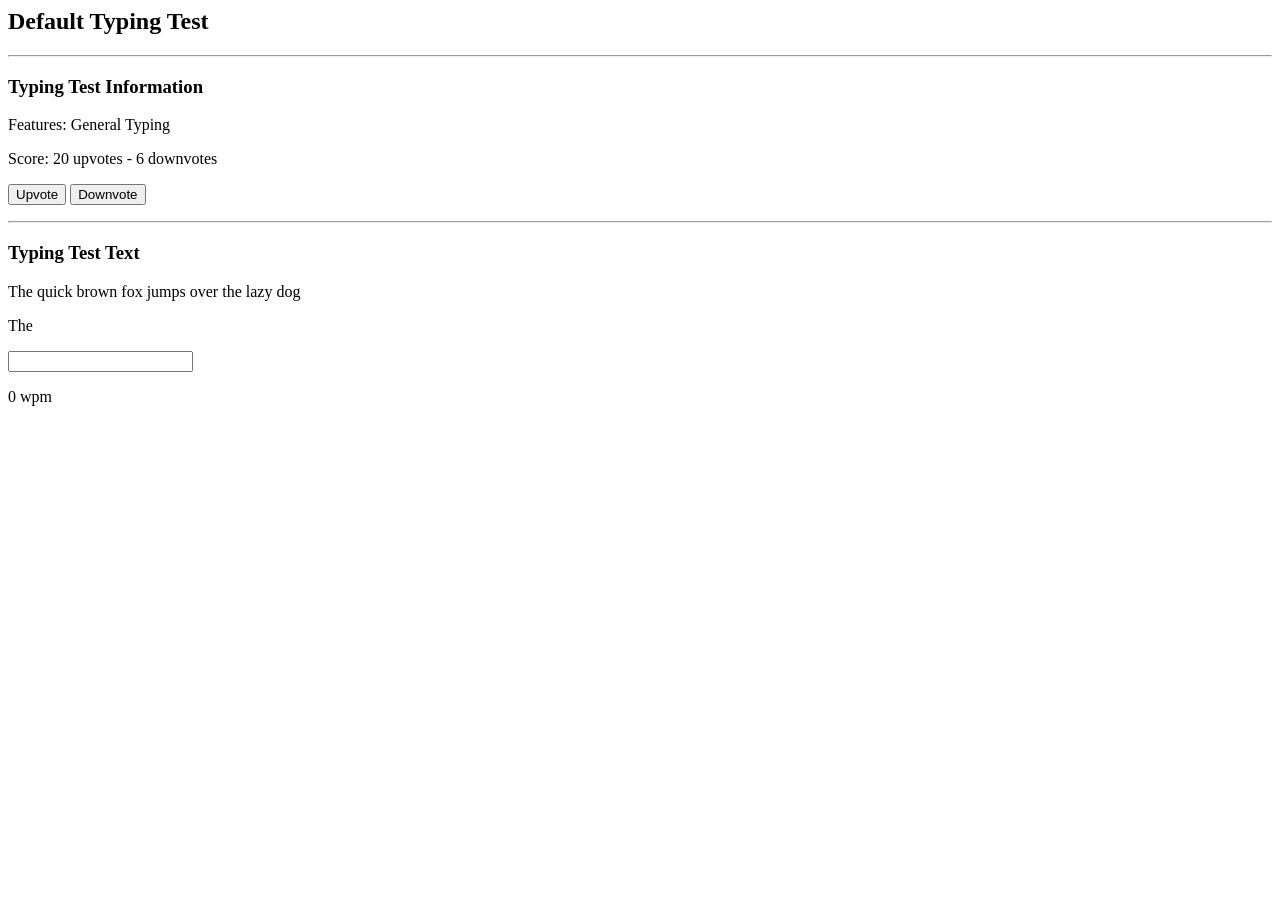
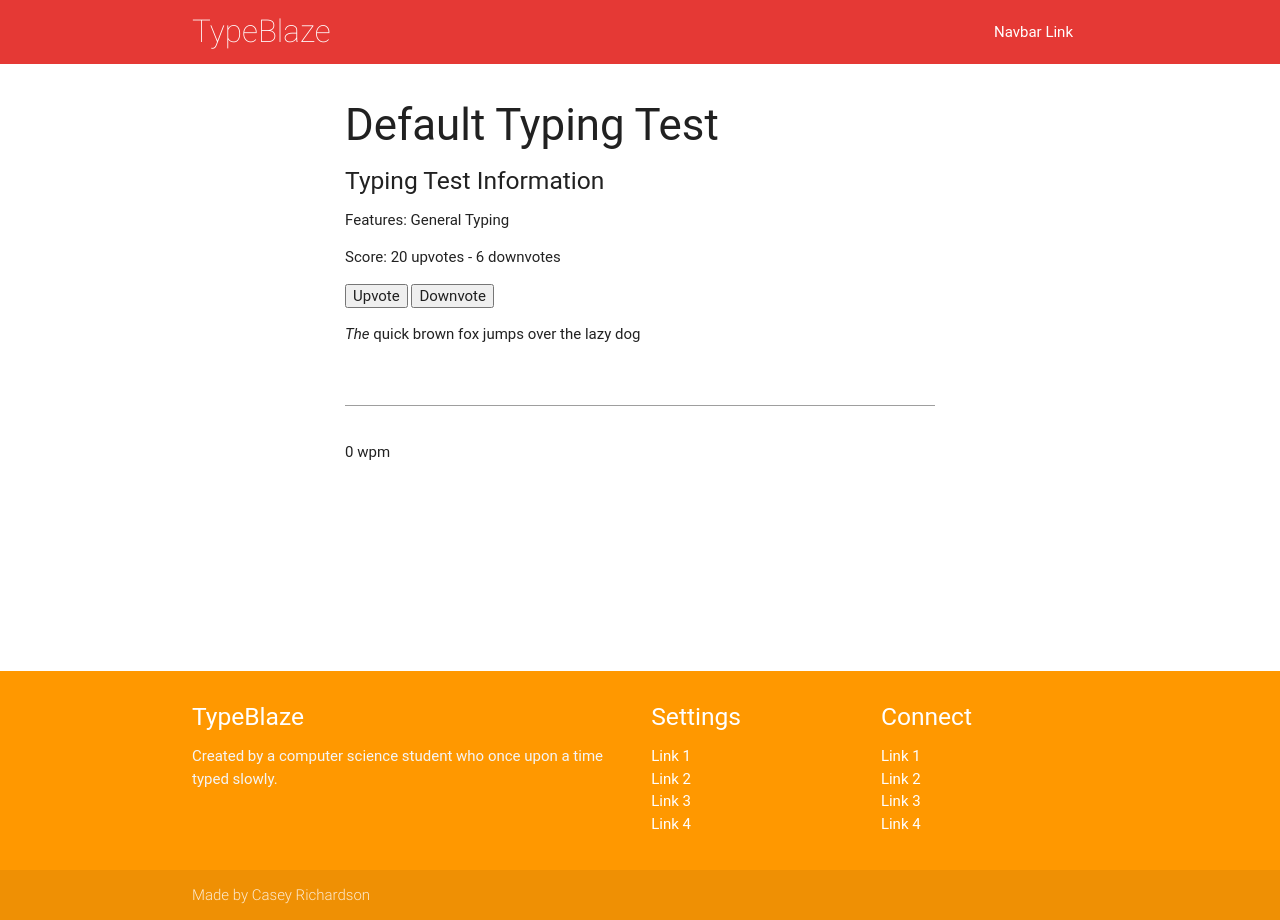
Before and after one commit to caseybrichardson/TypeBlaze, a Django app: a page that uses typingtest/templates/typingtest/detail.html in a window 1280 px wide. Run offline with Django 3.2, Linux system fonts and the light colour scheme; data comes from the database, SQL or seed files in the repository; some libraries are stand-ins or nearby versions; some web fonts are replaced.

Commit message:
Updated page styling. Separated javascript functionality into different files for re-use. Made re-usable html navbar and footers.

```diff
--- /dev/null
+++ b/typingtest/static/typingtest/css/style.css
@@ -0,0 +1,9 @@
+body {
+	display: flex;
+	min-height: 100vh;
+	flex-direction: column;
+}
+
+main {
+	flex: 1 0 auto;
+}
--- /dev/null
+++ b/typingtest/static/typingtest/js/cookie.js
@@ -0,0 +1,14 @@
+function getCookie(name) {
+    var cookieValue = null;
+    if (document.cookie && document.cookie != '') {
+        var cookies = document.cookie.split(';');
+        for (var i = 0; i < cookies.length; i++) {
+            var cookie = jQuery.trim(cookies[i]);
+            if (cookie.substring(0, name.length + 1) == (name + '=')) {
+                cookieValue = decodeURIComponent(cookie.substring(name.length + 1));
+                break;
+            }
+        }
+    }
+    return cookieValue;
+}
--- /dev/null
+++ b/typingtest/static/typingtest/js/typingtest.js
@@ -0,0 +1,121 @@
+var TypingTest = function(testTextLabel, inputField, wpmElement) {
+	var self = this;
+	// Saving variables for future
+	this.testTextLabel = testTextLabel;
+	this.inputField = inputField;
+	this.wpmElement = wpmElement;
+
+	// Tracking time
+	this.startedTyping = false;
+	this.currentWPM = 0;
+	this.startTime = 0;
+	this.currentTime = 0;
+	this.totalTime = 0;
+	this.timeConversion = 1000;
+	this.updateTime = 1000;
+
+	// Breaking and tracking the text
+	this.splitText = this.testTextLabel.text().split(' ');
+	this.currentWordIndex = 1;
+	this.currentStartLocation = 0;
+
+	this.doneHandler = null;
+	this.doneCalled = false;
+	this.intervalId = -999;
+
+	// Adding a property to the test
+	Object.defineProperty(this, 'done', {
+		get: function() {
+			return self.currentWordIndex > self.splitText.length;
+		}
+	});
+
+	// Assigns a completion handler to the test
+	this.onTestCompletion = function(handler) {
+		if(handler) {
+			self.doneHandler = handler;
+		}
+	}
+
+	// Updating the fields
+	this.updateFields = function() {
+		if(self.currentWordIndex < self.splitText.length) {
+			var text = self.testTextLabel.text();
+
+			var occurenceFirstIndex = text.indexOf(' ', self.currentWordIndex - 1);
+			if(self.currentWordIndex - 1 == 0) {
+				occurenceFirstIndex = 0;
+			}
+
+			var occurenceSecondIndex = text.indexOf(' ', self.currentWordIndex);
+
+			var textBefore = text.substring(0, occurenceFirstIndex);
+			var textHighlight = text.substring(occurenceFirstIndex, occurenceSecondIndex);
+			var textAfter = text.substring(occurenceSecondIndex, text.length);
+
+			self.testTextLabel.html(textBefore + '<em>' + textHighlight + '</em>' + textAfter);
+			self.inputField.val('');
+		}
+	}
+
+	// Using this to setup and avoid context issues
+	this.updateFields();
+
+	// Calculating the current words per minute
+	this.updateWPM = function() {
+		if(self.startedTyping && !self.done) {
+			self.currentTime = ($.now() / self.timeConversion);
+			var time = self.currentTime - self.startTime;
+			var ratio = 60 / time;
+			self.currentWPM = Math.round(self.currentWordIndex * ratio)
+			self.wpmElement.text(self.currentWPM + ' wpm');
+		}
+	}
+
+	// Saving the results to the server
+	this.saveResults = function() {
+
+	}
+
+	// Monitoring of the input keyup event
+	this.inputField.keyup(function(event) {
+
+		if(!self.done) {
+			if(!self.startedTyping) {
+				self.startTime = ($.now() / self.timeConversion);
+				self.currentTime = self.startTime;
+				self.startedTyping = true;
+			}
+
+			var keycode = event.keycode ? event.keycode : event.which;
+			if(keycode == 32) {
+				var inputText = self.inputField.val();
+				var matchText = self.splitText[self.currentWordIndex - 1];
+				var sliced = inputText.slice(0, -1);
+				if(inputText.slice(0, -1) == matchText) {
+					self.updateFields();
+					self.currentWordIndex++;
+					self.updateWPM();
+				}
+			}
+		}
+
+		if(self.done && !self.doneCalled) {
+			self.totalTime = self.currentTime - self.startTime;
+			if(self.intervalId != -999) {
+				clearInterval(self.intervalId);
+			}
+
+			self.inputField.val('');
+			self.inputField.disabled = true;
+			self.doneCalled = true;
+
+			if(self.doneHandler) {
+				self.doneHandler(self.totalTime, self.currentWPM);
+			}
+		}
+	});
+
+	// Update the wpm on a regular interval
+	this.intervalId = setInterval(this.updateWPM, this.updateTime);
+}
--- a/typingtest/templates/typingtest/detail.html
+++ b/typingtest/templates/typingtest/detail.html
@@ -1,39 +1,54 @@
-<h2> {{ typingtest.name }} </h2>
-<hr />
-<h3> Typing Test Information </h3>
-Features: {{ typingtest.features }}
-<p> Score: <span id="upvote-label">{{ typingtest.upvotes }}</span> upvotes - <span id="downvote-label">{{ typingtest.downvotes }}</span> downvotes</p>
-<form id="vote-form">
+{% load staticfiles %}
+
+<!DOCTYPE html>
+<html>
+	<head>
+		<title>{{typingtest.name}}</title>
+
+		<link rel="stylesheet" href="https://cdnjs.cloudflare.com/ajax/libs/materialize/0.96.1/css/materialize.min.css" />
+		<link rel="stylesheet" href="{% static 'typingtest/css/style.css' %}" />
+	</head>
+	<body>
+		<!-- Display the nav bar -->
+		{% include 'typingtest/nav.html' %}
+
+		<!-- Display the test information -->
+		<main>
+			<div class="container">
+				<div class="section">
+					<div class="row">
+						<div class="col s8 offset-s2">
+							<h3> {{ typingtest.name }} </h3>
+							<h5> Typing Test Information </h5>
+							<p> Features: {{ typingtest.features }} </p>
+							<p> Score: <span id="upvote-label">{{ typingtest.upvotes }}</span> upvotes - <span id="downvote-label">{{ typingtest.downvotes }}</span> downvotes </p>
 							<input type="button" name="submit-form" id=1 value="Upvote" />
 							<input type="button" name="submit-form" id=2 value="Downvote" />
-</form>
-<hr />
-<h3> Typing Test Text </h3>
 							<p id="typing-test-text">{{ typingtest.text }}</p>
-<p id="typing-test-match-label">Text</p>
 
-<input type="textfield" id="typing-test-input" />
+							<input type="text" id="typing-test-input" />
 							<p id="wpm-label">0 wpm</p>
+						</div>
+					</div>
+				</div>
+			</div>
+		</main>
 
-<script src="https://code.jquery.com/jquery-2.1.4.min.js"></script>
+		<!-- Display the footer -->
+		{% include 'typingtest/foot.html' %}
+
+		<!-- Loading javascript files -->
+		<script type="text/javascript" src="https://code.jquery.com/jquery-2.1.4.min.js"></script>
+		<script type="text/javascript" src="https://cdnjs.cloudflare.com/ajax/libs/materialize/0.96.1/js/materialize.min.js"></script>
+		<script type="text/javascript" src="{% static 'typingtest/js/cookie.js' %}"></script>
+		<script type="text/javascript" src="{% static 'typingtest/js/typingtest.js' %}"></script>
+
+		<!-- Build page specific javascript -->
 		<script type="text/javascript">
-	function getCookie(name) {
-	    var cookieValue = null;
-	    if (document.cookie && document.cookie != '') {
-	        var cookies = document.cookie.split(';');
-	        for (var i = 0; i < cookies.length; i++) {
-	            var cookie = jQuery.trim(cookies[i]);
-	            if (cookie.substring(0, name.length + 1) == (name + '=')) {
-	                cookieValue = decodeURIComponent(cookie.substring(name.length + 1));
-	                break;
-	            }
-	        }
-	    }
-	    return cookieValue;
-	}
-
+			// Get our token for posting to the server
 			var csrftoken = getCookie('csrftoken');
 
+			// Check for up or down votes
 			$('input[name=submit-form]').click(function(event){
 				var post = $.post("{% url 'typingtest:vote' typingtest.id %}", {'vote': event.target.id, "csrfmiddlewaretoken": csrftoken}, function(data){
 					if(data['error']) {
@@ -43,55 +58,19 @@ Features: {{ typingtest.features }}
 						$('#downvote-label').html(data['newDownvotes']);
 					}
 				});
-
 			});
 
 			// Grabbing necessary DOM elements
+			var textLabel = $('#typing-test-text');
 			var inputField = $('#typing-test-input');
-	var currentWordLabel = $('#typing-test-match-label');
 			var speedLabel = $('#wpm-label');
 
-	// Grabbing the text for the typing test
-	var text = $('#typing-test-text').text();
-	var stringArr = text.split(' ');
-
-	var TIME_CONVERSION = 1000;
-	var wordInputCount = 0;
-	var started = false;
-
-	var startTime = 0;
-	var currentTime = startTime;
-
-	function updateFields() {
-		currentWordLabel.html(stringArr[wordInputCount]);
-		inputField.val('');
-	}
-
-	function calculateWPM() {
-		currentTime = ($.now() / TIME_CONVERSION);
-		var time = currentTime - startTime;
-		var ratio = 60 / time;
-		speedLabel.text(Math.round(wordInputCount * ratio) + ' wpm');
-	}
-
-	updateFields();
-	inputField.keyup(function(event) {
-		if(!started) {
-			startTime = ($.now() / TIME_CONVERSION);
-			currentTime = startTime;
-			started = true;
-		}
-
-		var keycode = event.keycode ? event.keycode : event.which;
-		if(keycode == 32) {
-			var inputText = inputField.val();
-			var matchText = stringArr[wordInputCount];
-			var sliced = inputText.slice(0, -1);
-			if(inputText.slice(0, -1) == matchText) {
-				wordInputCount++;
-				updateFields();
-				calculateWPM();
-			}
-		}
+			// Initializing our typing test
+			var typingTest = new TypingTest(textLabel, inputField, speedLabel);
+			typingTest.onTestCompletion(function(time, wpm) {
+				// Handle the completion of the test
+				console.log('Test Finished');
 			});
 		</script>
+	</body>
+</html>
--- /dev/null
+++ b/typingtest/templates/typingtest/foot.html
@@ -0,0 +1,34 @@
+<footer class="page-footer orange">
+	<div class="container">
+		<div class="row">
+			<div class="col l6 s12">
+				<h5 class="white-text">TypeBlaze</h5>
+				<p class="grey-text text-lighten-4">Created by a computer science student who once upon a time typed slowly.</p>
+			</div>
+			<div class="col l3 s12">
+				<h5 class="white-text">Settings</h5>
+				<ul>
+					<li><a class="white-text" href="#!">Link 1</a></li>
+					<li><a class="white-text" href="#!">Link 2</a></li>
+					<li><a class="white-text" href="#!">Link 3</a></li>
+					<li><a class="white-text" href="#!">Link 4</a></li>
+				</ul>
+			</div>
+
+			<div class="col l3 s12">
+				<h5 class="white-text">Connect</h5>
+				<ul>
+					<li><a class="white-text" href="#!">Link 1</a></li>
+					<li><a class="white-text" href="#!">Link 2</a></li>
+					<li><a class="white-text" href="#!">Link 3</a></li>
+					<li><a class="white-text" href="#!">Link 4</a></li>
+				</ul>
+			</div>
+		</div>
+	</div>
+	<div class="footer-copyright">
+		<div class="container">
+		Made by Casey Richardson
+		</div>
+	</div>
+</footer>
--- /dev/null
+++ b/typingtest/templates/typingtest/nav.html
@@ -0,0 +1,13 @@
+<nav class="red darken-1 z-depth-0" role="navigation">
+	<div class="nav-wrapper container">
+		<a id="logo-container" href="#" class="brand-logo thin">TypeBlaze</a>
+		<ul class="right hide-on-med-and-down">
+			<li><a href="#">Navbar Link</a></li>
+		</ul>
+
+		<ul id="nav-mobile" class="side-nav">
+			<li><a href="#">Navbar Link</a></li>
+		</ul>
+		<a href="#" data-activates="nav-mobile" class="button-collapse"><i class="mdi-navigation-menu"></i></a>
+	</div>
+</nav>
```
Also changed, not shown: typingtest/static/typingtest/style.css (deleted), 1 other file. Lines whose indentation alone changed are shown as unchanged.
